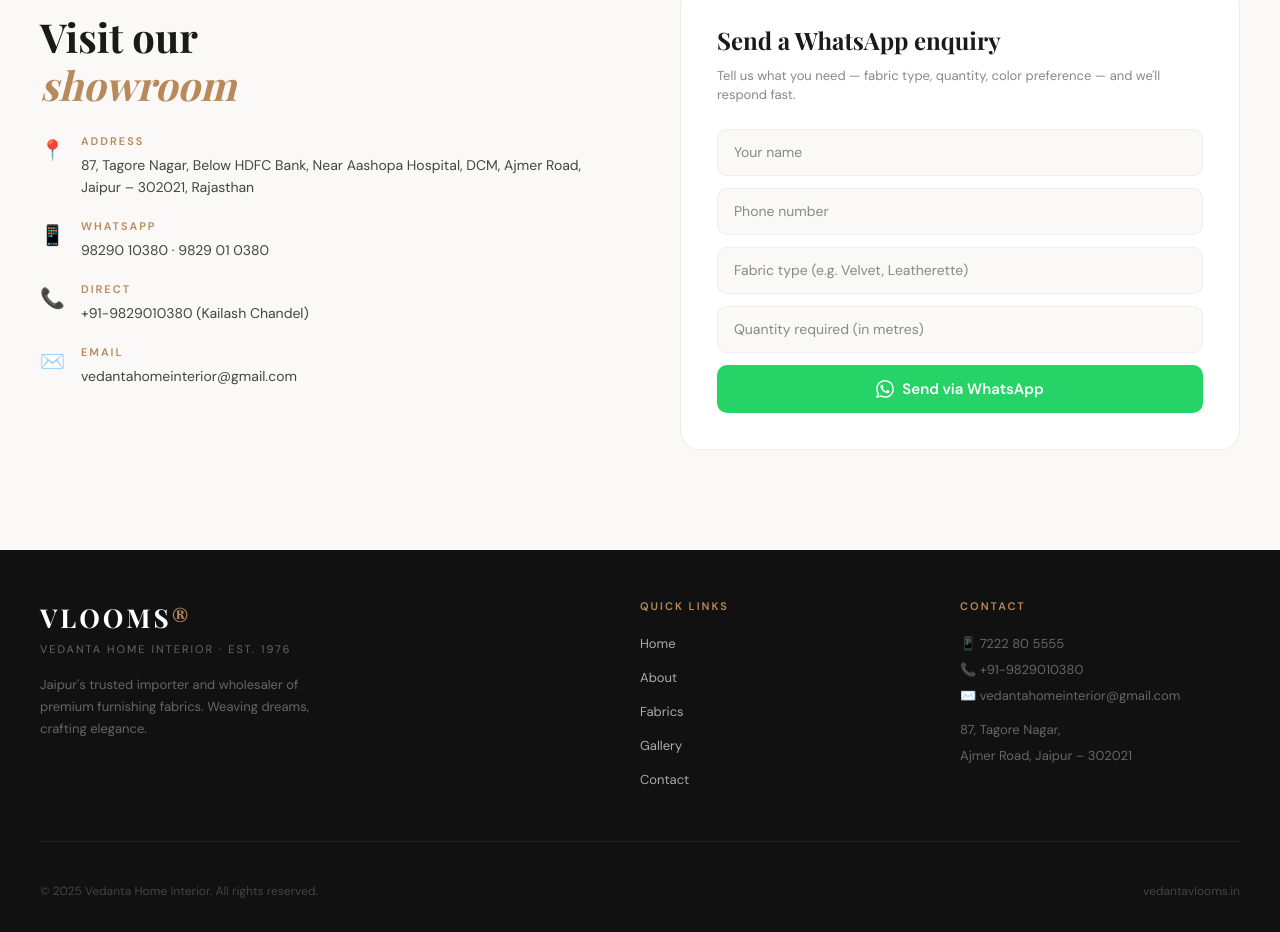
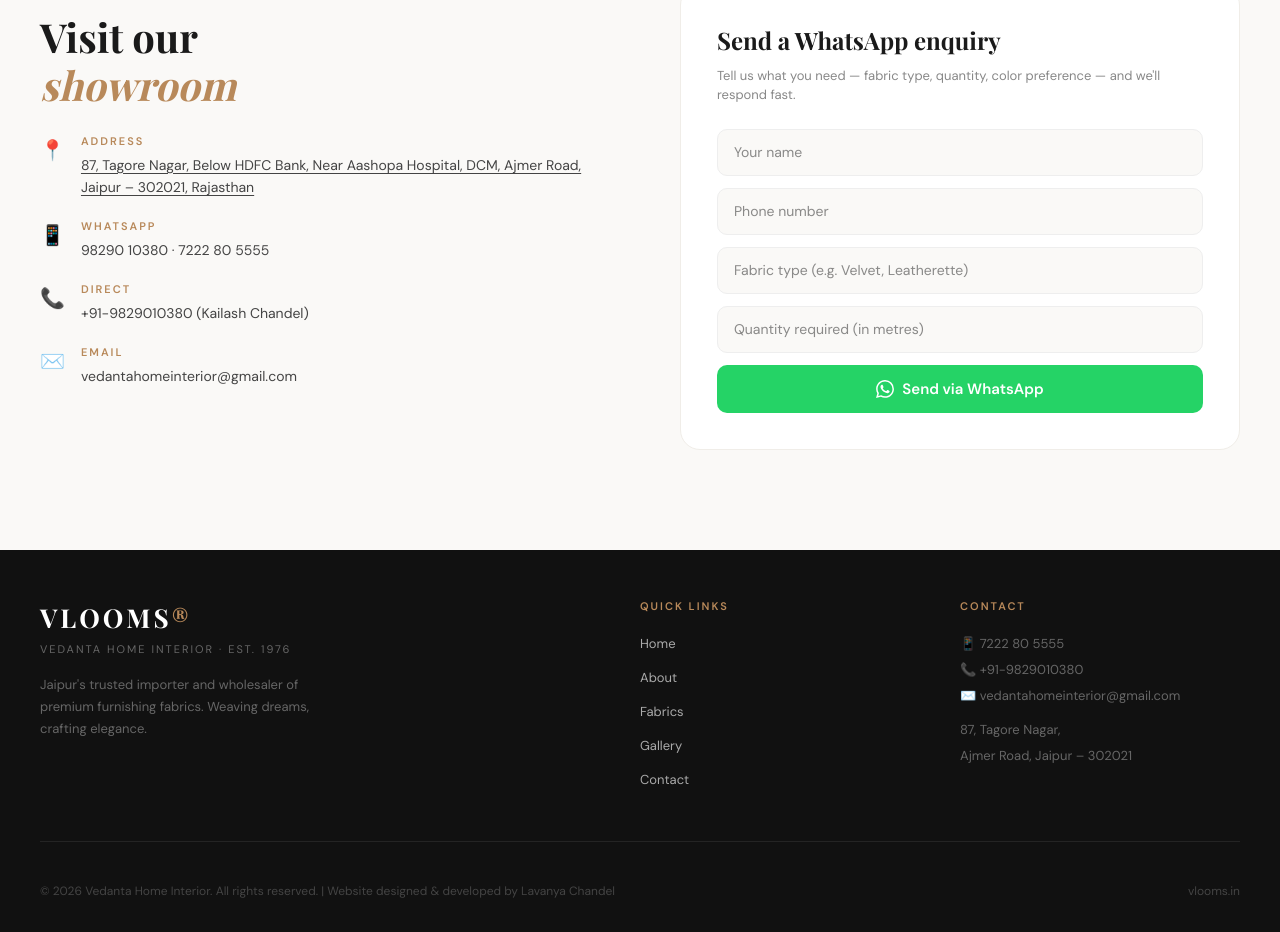
Before and after one commit to lavcharms/vlooms, a Next.js app: page / in a window 1280 px wide. Shown: the part 4366-5298 px from the top of the page. Built offline with nearby package versions, Linux system fonts and the light colour scheme; a web font is replaced by a local one.

Commit message:
location pin added via google maps

```diff
--- a/app/page.tsx
+++ b/app/page.tsx
@@ -234,7 +234,7 @@
             <p style={{ fontSize: 15, lineHeight: 1.8, color: "#aaa", marginBottom: 36 }}>
               We import directly from global textile mills, cutting out middlemen to bring you the finest velvets, PVC leatherettes, suedes, and woven fabrics at true wholesale prices. Every fabric in our store is personally curated for quality and durability.
             </p>
-            <a href="https://wa.me/919829010380?text=Hi, I want to visit your store. Please share timings." target="_blank" rel="noopener noreferrer" style={{ display: "inline-flex", alignItems: "center", gap: 8, color: "#b8895a", fontWeight: 600, fontSize: 14, textDecoration: "none", borderBottom: "1px solid #b8895a", paddingBottom: 2 }}>
+            <a href="https://maps.app.goo.gl/YfJMnJ4QQVzcmZ3A8" target="_blank" rel="noopener noreferrer" style={{ display: "inline-flex", alignItems: "center", gap: 8, color: "#b8895a", fontWeight: 600, fontSize: 14, textDecoration: "none", borderBottom: "1px solid #b8895a", paddingBottom: 2 }}>
               Visit our store →
             </a>
           </FadeIn>
@@ -381,8 +381,8 @@
             </h2>
             <div style={{ display: "flex", flexDirection: "column", gap: 20 }}>
               {[
-                { icon: "📍", label: "Address", value: "87, Tagore Nagar, Below HDFC Bank, Near Aashopa Hospital, DCM, Ajmer Road, Jaipur – 302021, Rajasthan" },
-                { icon: "📱", label: "WhatsApp", value: "98290 10380 · 9829 01 0380" },
+                { icon: "📍", label: "Address", value: <a href="https://maps.app.goo.gl/YfJMnJ4QQVzcmZ3A8" target="_blank" rel="noopener noreferrer" style={{color: "inherit", textDecoration: "underline", textUnderlineOffset: "3px"}}>87, Tagore Nagar, Below HDFC Bank, Near Aashopa Hospital, DCM, Ajmer Road, Jaipur – 302021, Rajasthan</a> },
+                { icon: "📱", label: "WhatsApp", value: "98290 10380 · 7222 80 5555" },
                 { icon: "📞", label: "Direct", value: "+91-9829010380 (Kailash Chandel)" },
                 { icon: "✉️", label: "Email", value: "vedantahomeinterior@gmail.com" },
               ].map(({ icon, label, value }) => (
@@ -471,8 +471,8 @@
             </div>
           </div>
           <div style={{ display: "flex", justifyContent: "space-between", alignItems: "center" }}>
-            <div style={{ fontSize: 12, color: "#444" }}>© 2025 Vedanta Home Interior. All rights reserved.</div>
-            <div style={{ fontSize: 12, color: "#444" }}>vedantavlooms.in</div>
+            <div style={{ fontSize: 12, color: "#444" }}>© 2026 Vedanta Home Interior. All rights reserved. | Website designed & developed by Lavanya Chandel</div>
+            <div style={{ fontSize: 12, color: "#444" }}>vlooms.in</div>
           </div>
         </div>
       </footer>
```
